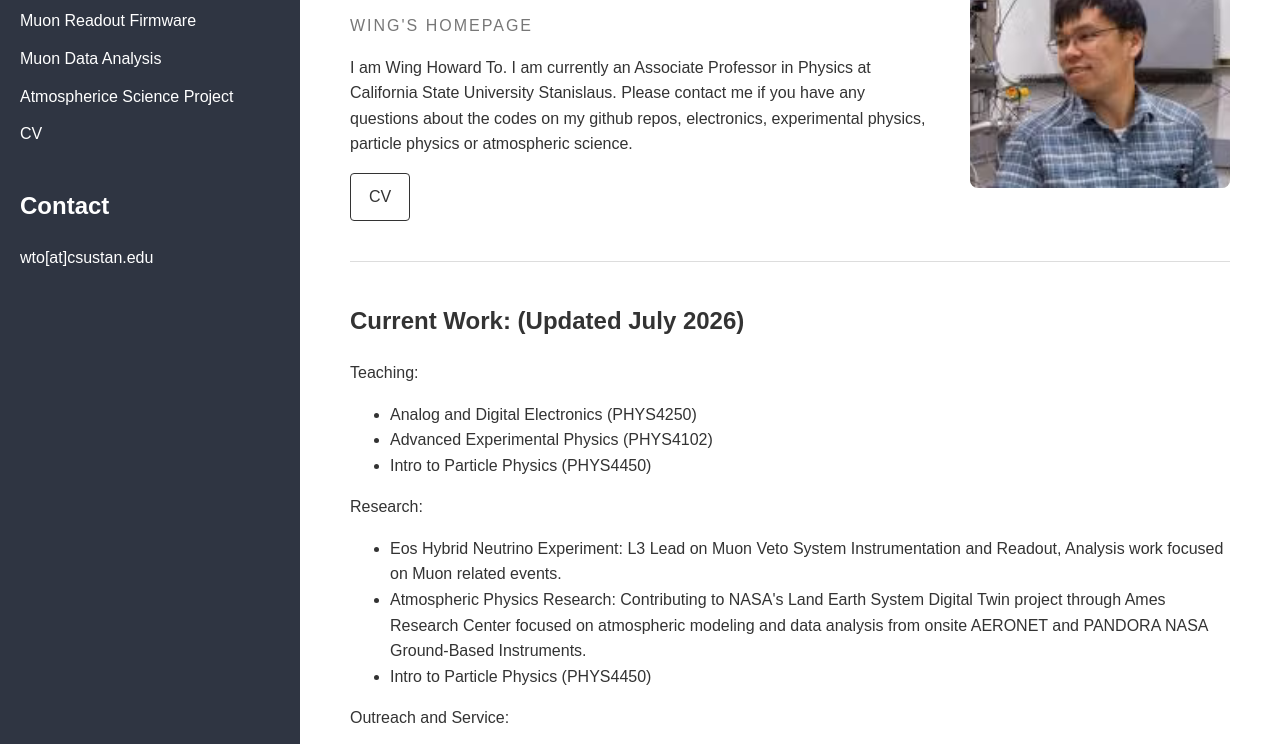
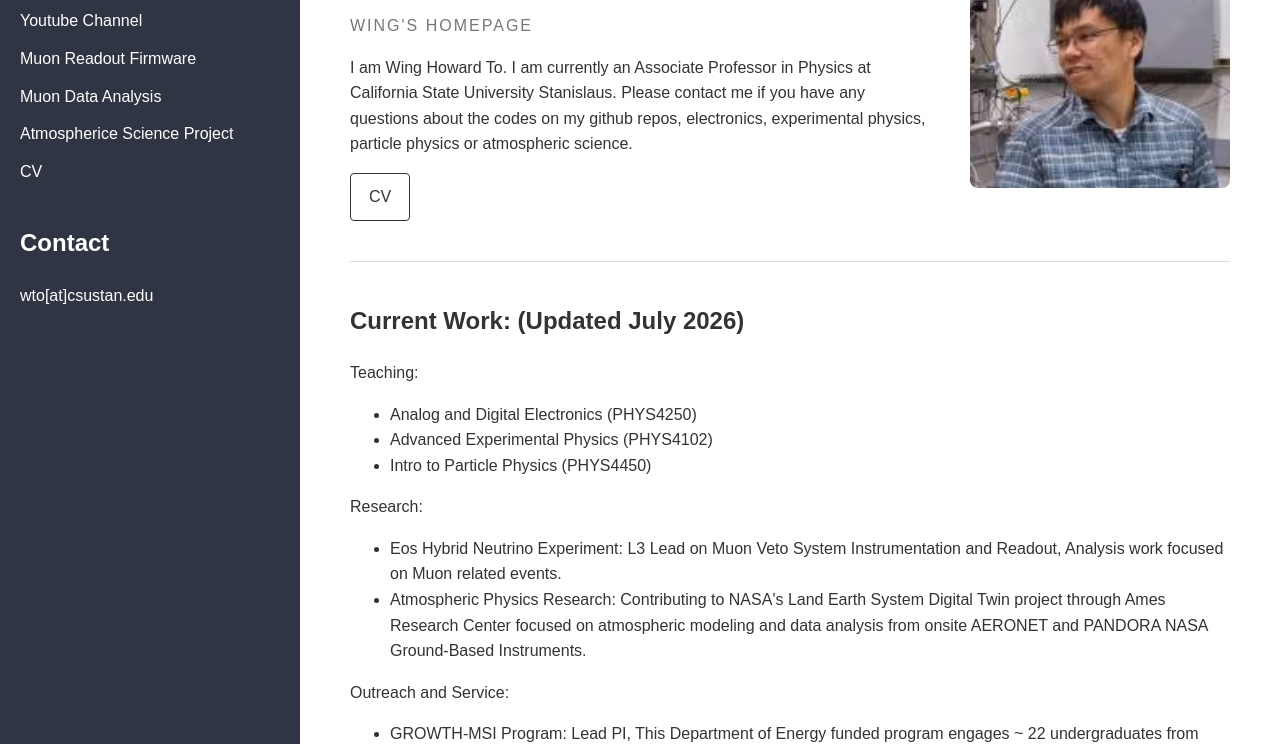
Before and after one commit to wtoslac/wtoslac.github.io, a plain HTML site: page index.html in a window 1280 px wide. Shown: the part 155-899 px from the top of the page. Drawn offline with Linux system fonts and the light colour scheme.

Commit message:
Update index.html

```diff
--- a/index.html
+++ b/index.html
@@ -3,7 +3,7 @@
 <head>
   <meta charset="UTF-8">
   <meta name="viewport" content="width=device-width, initial-scale=1.0">
-  <title>Wing To's Github Page</title>
+  <title>Wing To's Home Page</title>
   <style>
     body {
       margin: 0;
@@ -124,6 +124,7 @@
       <h2>Menu</h2>
       <a href="index.html">Homepage</a>
       <a href="https://github.com/wtoslac/Teaching">Course Repos</a>
+      <a href="https://www.youtube.com/@physics_wing">Youtube Channel</a>
       <a href="https://github.com/wtoslac/EosMuon">Muon Readout Firmware</a>
       <a href="https://github.com/wtoslac/EosAnalyses">Muon Data Analysis</a>
       <a href="https://github.com/wtoslac/LCLUCWRF">Atmospherice Science Project</a>
@@ -164,7 +165,6 @@
             <ul>
           <li> Eos Hybrid Neutrino Experiment: L3 Lead on Muon Veto System Instrumentation and Readout, Analysis work focused on Muon related events.</li>
           <li> Atmospheric Physics Research: Contributing to NASA's Land Earth System Digital Twin project through Ames Research Center focused on atmospheric modeling and data analysis from onsite AERONET and PANDORA NASA Ground-Based Instruments.</li>
-          <li> Intro to Particle Physics (PHYS4450)</li>
             </ul>
           </p>
           <p> Outreach and Service:
```
